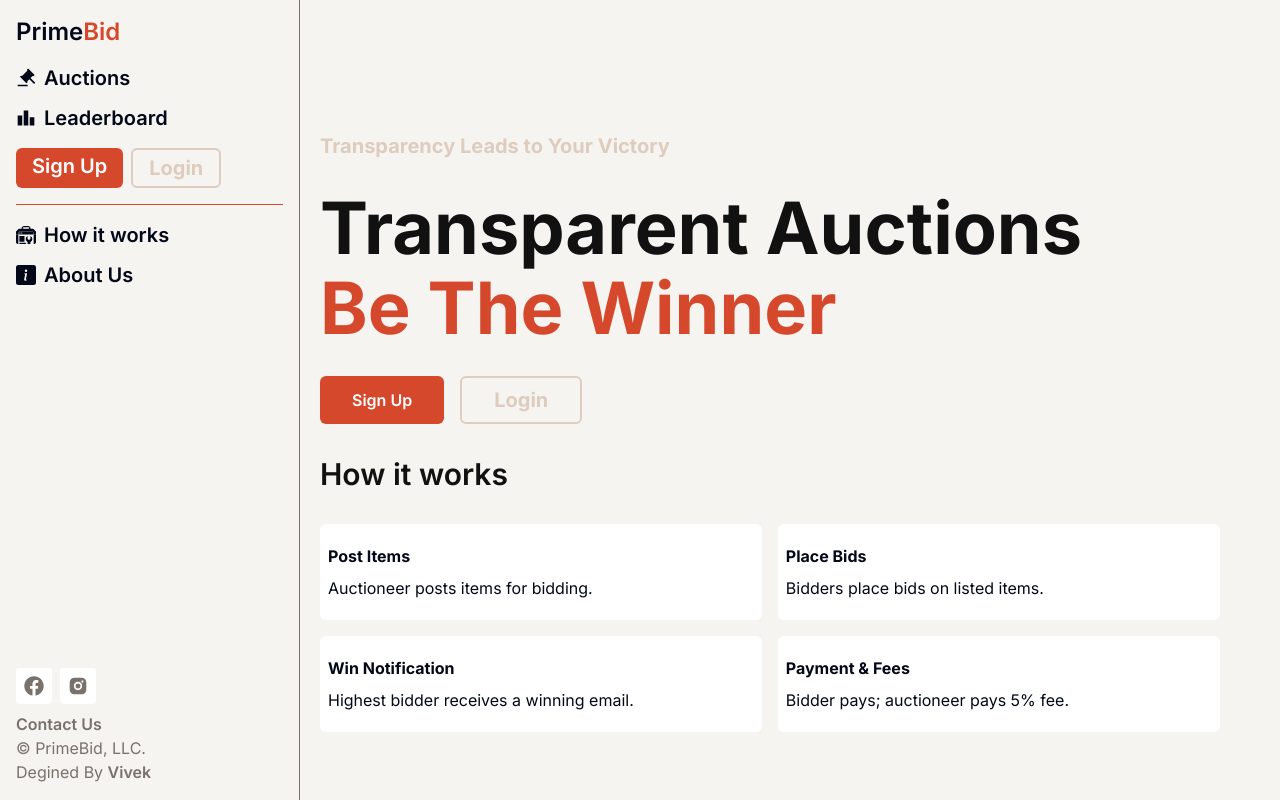
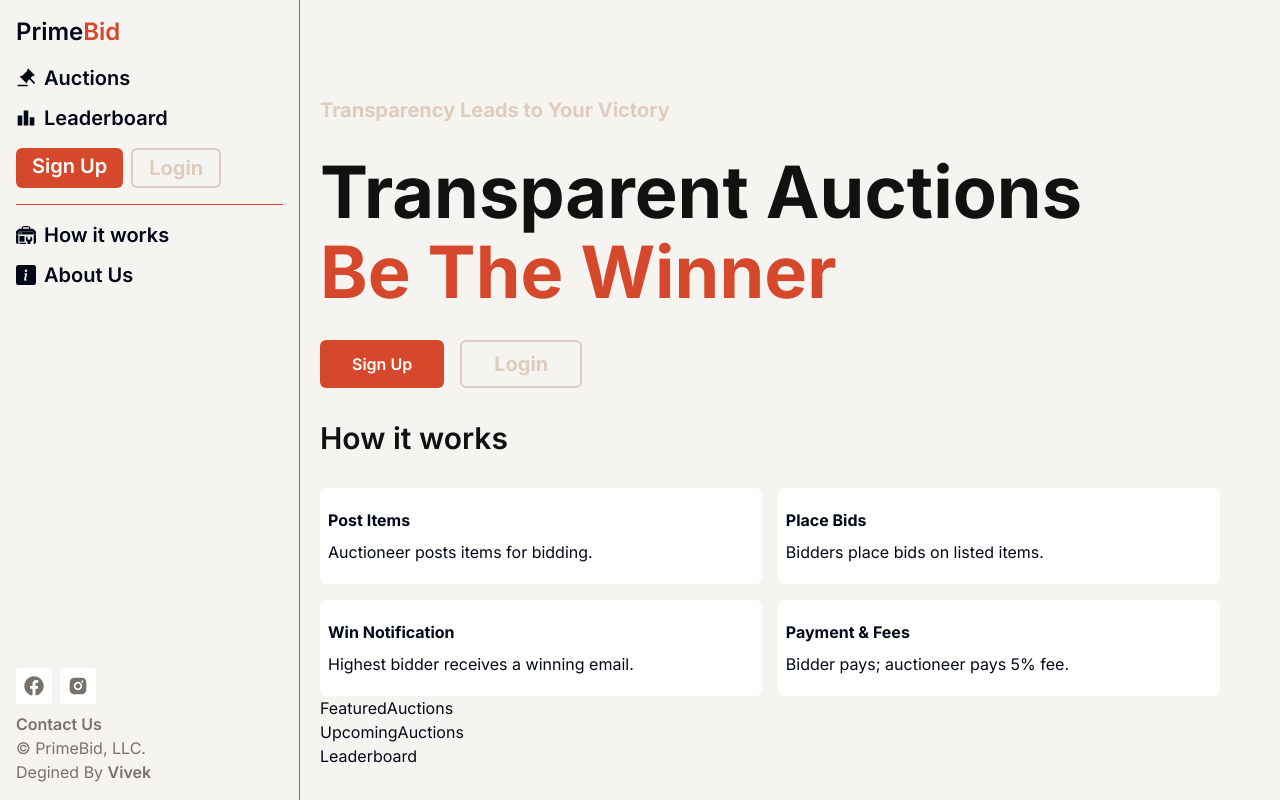
Before and after one commit to viv756/mern-auction-platform-frontend, a React (Vite) app: page / in a window 1280 px wide. Built offline with nearby package versions, Linux system fonts and the light colour scheme; no server answers.

Commit message:
create spinner component and home sub components

```diff
--- /dev/null
+++ b/src/components/Spinner.jsx
@@ -0,0 +1,11 @@
+import {HashLoader} from "react-spinners"
+
+const Spinner = () => {
+  return (
+    <div className='w-full min-h-[600px] flex justify-center items-center'>
+      <HashLoader size={130} color='#D6482B'/>
+    </div>
+  )
+}
+
+export default Spinner
--- /dev/null
+++ b/src/components/home-sub-components/FeaturedAuctions.jsx
@@ -0,0 +1,7 @@
+import React from "react";
+
+const FeaturedAuctions = () => {
+  return <div>FeaturedAuctions</div>;
+};
+
+export default FeaturedAuctions;
--- /dev/null
+++ b/src/components/home-sub-components/Leaderboard.jsx
@@ -0,0 +1,7 @@
+import React from "react";
+
+const Leaderboard = () => {
+  return <div>Leaderboard</div>;
+};
+
+export default Leaderboard;
--- /dev/null
+++ b/src/components/home-sub-components/UpcomingAuctions.jsx
@@ -0,0 +1,7 @@
+import React from "react";
+
+const UpcomingAuctions = () => {
+  return <div>UpcomingAuctions</div>;
+};
+
+export default UpcomingAuctions;
--- a/src/pages/HomePage.jsx
+++ b/src/pages/HomePage.jsx
@@ -2,6 +2,10 @@ import { useSelector } from "react-redux";
 import { Link } from "react-router-dom";
 import H1 from "@/components/H1";
 import { howItWorks } from "@/lib/constants";
+import FeaturedAuctions from "@/components/home-sub-components/FeaturedAuctions";
+import UpcomingAuctions from "@/components/home-sub-components/UpcomingAuctions";
+import Leaderboard from "@/components/home-sub-components/Leaderboard";
+import Spinner from "@/components/Spinner";
 
 const Home = () => {
   const { isAuthenticated } = useSelector((state) => state.user);
@@ -46,6 +50,9 @@ const Home = () => {
           })}
         </div>
       </div>
+      <FeaturedAuctions />
+      <UpcomingAuctions />
+      <Leaderboard />
     </section>
   );
 };
```
